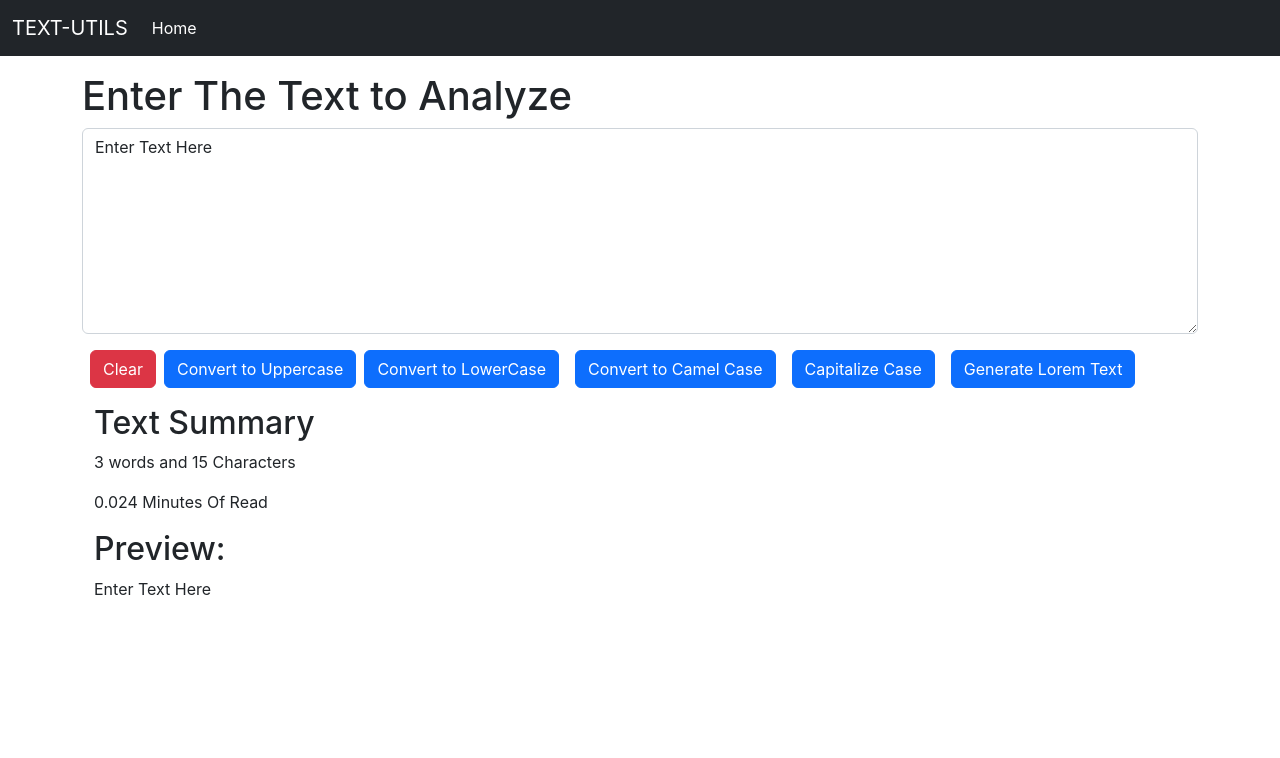
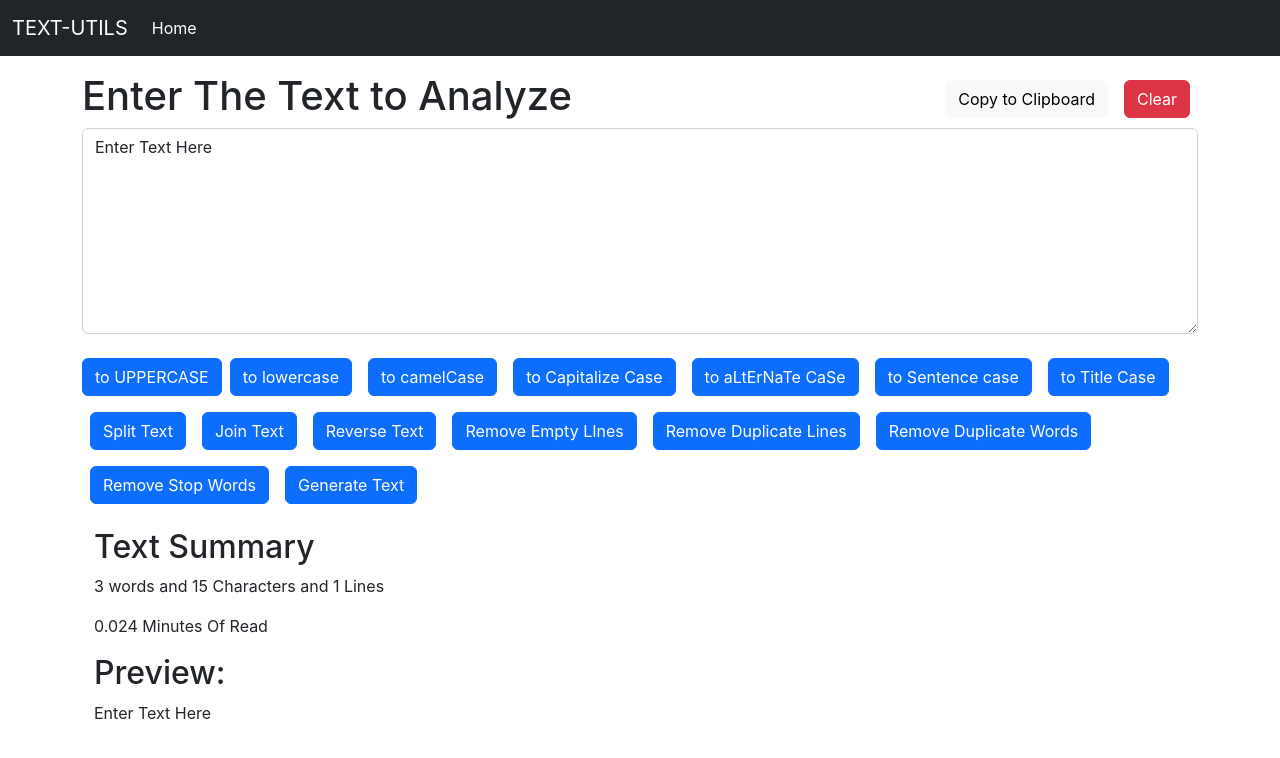
Before and after one commit to shreeparab1890/Texti-Text-Utility, a React (Create React App) app: page / in a window 1280 px wide. Shown: the top 758 px of the page. Built offline with nearby package versions, Linux system fonts and the light colour scheme.

Commit message:
added more utilities

```diff
--- a/src/components/Form.js
+++ b/src/components/Form.js
@@ -7,20 +7,23 @@ const initialState = {
 
 export default function Form() {
   const [text, setText] = useState(initialState.text);
+  const [stop, setStop] = useState("");
 
   const handleClear = () => {
-    let newText = "";
-    setText(newText);
+    setText("");
+    setStop("");
   };
 
   const handleUpClick = () => {
     let newText = text.toUpperCase();
     setText(newText);
+    setStop("");
   };
 
   const handleLoClick = () => {
     let newText = text.toLowerCase();
     setText(newText);
+    setStop("");
   };
 
   const handleCamelCase = () => {
@@ -28,6 +31,7 @@ export default function Form() {
       .toLowerCase()
       .replace(/[^a-zA-Z0-9]+(.)/g, (m, chr) => chr.toUpperCase());
     setText(newText);
+    setStop("");
   };
 
   const handleCapCase = () => {
@@ -38,12 +42,235 @@ export default function Form() {
 
     const newText = arr.join(" ");
     setText(newText);
+    setStop("");
+  };
+
+  const handleAltCase = () => {
+    var midText = text.toLowerCase().split("");
+    console.log(midText);
+    for (var i = 0; i < midText.length; i += 2) {
+      midText[i] = midText[i].toUpperCase();
+      console.log(midText[i]);
+    }
+    const newText = midText.join("");
+    setText(newText);
+    setStop("");
+  };
+
+  const handleSenCase = () => {
+    let newText = text.charAt(0).toUpperCase() + text.slice(1);
+    setText(newText);
+    setStop("");
+  };
+
+  const handleTitleCase = () => {
+    let newText = text.replace(/\w\S*/g, function (t) {
+      return t.charAt(0).toUpperCase() + t.substr(1).toLowerCase();
+    });
+    setText(newText);
+    setStop("");
   };
 
   const handleGenrateText = () => {
     let count = 2;
     let newText = loremIpsum({ p: count });
     setText(newText.toString());
+    setStop("");
+  };
+
+  const handleSplit = () => {
+    let newText = text.split(" ");
+    setText(newText.join("\r\n"));
+    setStop("");
+  };
+
+  const handleJoin = () => {
+    let newText = "";
+    if (text.includes("\r\n")) {
+      newText = text.split("\r\n").join(" ");
+    } else {
+      newText = text.split("\n").join(" ");
+    }
+    setText(newText);
+    setStop("");
+  };
+
+  const handleReverse = () => {
+    let newText = text.split("").reverse().join("");
+    setText(newText);
+    setStop("");
+  };
+
+  const handleRemoveEmpty = () => {
+    let regex = /^\s*$(?:\r\n?|\n)/gm;
+    let newText = text.replace(regex, "");
+    setText(newText);
+    setStop("");
+  };
+
+  const handleDuplicateLines = () => {
+    const newLineExpression = /\r\n|\n\r|\n|\r/g;
+    let newText = text
+      .split(newLineExpression)
+      .filter((item, index, array) => array.indexOf(item) === index)
+      .join("\n");
+    setText(newText);
+    setStop("");
+  };
+
+  const handleDuplicateWords = () => {
+    let newText = text
+      .split(" ")
+      .filter(function (item, i, allItems) {
+        return i == allItems.indexOf(item);
+      })
+      .join(" ");
+    setText(newText);
+    setStop("");
+  };
+
+  const handleStopWord = () => {
+    const stopwords = [
+      "i",
+      "me",
+      "my",
+      "myself",
+      "we",
+      "our",
+      "ours",
+      "ourselves",
+      "you",
+      "your",
+      "yours",
+      "yourself",
+      "yourselves",
+      "he",
+      "him",
+      "his",
+      "himself",
+      "she",
+      "her",
+      "hers",
+      "herself",
+      "it",
+      "its",
+      "itself",
+      "they",
+      "them",
+      "their",
+      "theirs",
+      "themselves",
+      "what",
+      "which",
+      "who",
+      "whom",
+      "this",
+      "that",
+      "these",
+      "those",
+      "am",
+      "is",
+      "are",
+      "was",
+      "were",
+      "be",
+      "been",
+      "being",
+      "have",
+      "has",
+      "had",
+      "having",
+      "do",
+      "does",
+      "did",
+      "doing",
+      "a",
+      "an",
+      "the",
+      "and",
+      "but",
+      "if",
+      "or",
+      "because",
+      "as",
+      "until",
+      "while",
+      "of",
+      "at",
+      "by",
+      "for",
+      "with",
+      "about",
+      "against",
+      "between",
+      "into",
+      "through",
+      "during",
+      "before",
+      "after",
+      "above",
+      "below",
+      "to",
+      "from",
+      "up",
+      "down",
+      "in",
+      "out",
+      "on",
+      "off",
+      "over",
+      "under",
+      "again",
+      "further",
+      "then",
+      "once",
+      "here",
+      "there",
+      "when",
+      "where",
+      "why",
+      "how",
+      "all",
+      "any",
+      "both",
+      "each",
+      "few",
+      "more",
+      "most",
+      "other",
+      "some",
+      "such",
+      "no",
+      "nor",
+      "not",
+      "only",
+      "own",
+      "same",
+      "so",
+      "than",
+      "too",
+      "very",
+      "s",
+      "t",
+      "can",
+      "will",
+      "just",
+      "don",
+      "should",
+      "now",
+    ];
+
+    let res = [];
+    let words = text.split(" ");
+    for (let i = 0; i < words.length; i++) {
+      let word_clean = words[i].split(".").join("");
+      if (!stopwords.includes(word_clean)) {
+        res.push(word_clean);
+      }
+    }
+    let newText = res.join(" ");
+    setText(newText);
+    setStop(stopwords.join(" "));
   };
 
   const handleOnChange = (e) => {
@@ -52,7 +279,31 @@ export default function Form() {
   return (
     <>
       <div>
-        <h1>Enter The Text to Analyze</h1>
+        <div className="row">
+          <div className="col-6">
+            <h1>Enter The Text to Analyze</h1>
+          </div>
+
+          <div className="col-6" style={{ textAlign: "right" }}>
+            <button
+              type="button"
+              className="btn btn-light my-2 mx-2"
+              onClick={() => {
+                navigator.clipboard.writeText(text);
+              }}
+            >
+              Copy to Clipboard
+            </button>
+            <button
+              type="button"
+              className="btn btn-danger my-2 mx-2"
+              onClick={handleClear}
+            >
+              Clear
+            </button>
+          </div>
+        </div>
+
         <div className="mb-3">
           <textarea
             className="form-control"
@@ -63,47 +314,117 @@ export default function Form() {
             onChange={handleOnChange}
           ></textarea>
         </div>
-        <button
-          type="button"
-          className="btn btn-danger mx-2"
-          onClick={handleClear}
-        >
-          Clear
-        </button>
+        <div className="container">
+          <h3>
+            {stop ? "Stopwords: " + stop.split(" ").length + " words" : ""}
+          </h3>
+          <p>{stop}</p>
+        </div>
+
         <button
           type="button"
           className="btn btn-primary"
           onClick={handleUpClick}
         >
-          Convert to Uppercase
+          to UPPERCASE
         </button>
         <button
           type="button"
-          className="btn btn-primary mx-2"
+          className="btn btn-primary my-2 mx-2"
           onClick={handleLoClick}
         >
-          Convert to LowerCase
+          to lowercase
         </button>
         <button
           type="button"
-          className="btn btn-primary mx-2"
+          className="btn btn-primary my-2 mx-2"
           onClick={handleCamelCase}
         >
-          Convert to Camel Case
+          to camelCase
         </button>
         <button
           type="button"
-          className="btn btn-primary mx-2"
+          className="btn btn-primary my-2 mx-2"
           onClick={handleCapCase}
         >
-          Capitalize Case
+          to Capitalize Case
         </button>
         <button
           type="button"
-          className="btn btn-primary mx-2"
+          className="btn btn-primary my-2 mx-2"
+          onClick={handleAltCase}
+        >
+          to aLtErNaTe CaSe
+        </button>
+        <button
+          type="button"
+          className="btn btn-primary my-2 mx-2"
+          onClick={handleSenCase}
+        >
+          to Sentence case
+        </button>
+        <button
+          type="button"
+          className="btn btn-primary my-2 mx-2"
+          onClick={handleTitleCase}
+        >
+          to Title Case
+        </button>
+        <button
+          type="button"
+          className="btn btn-primary my-2 mx-2"
+          onClick={handleSplit}
+        >
+          Split Text
+        </button>
+        <button
+          type="button"
+          className="btn btn-primary my-2 mx-2"
+          onClick={handleJoin}
+        >
+          Join Text
+        </button>
+        <button
+          type="button"
+          className="btn btn-primary my-2 mx-2"
+          onClick={handleReverse}
+        >
+          Reverse Text
+        </button>
+        <button
+          type="button"
+          className="btn btn-primary my-2 mx-2"
+          onClick={handleRemoveEmpty}
+        >
+          Remove Empty LInes
+        </button>
+        <button
+          type="button"
+          className="btn btn-primary my-2 mx-2"
+          onClick={handleDuplicateLines}
+        >
+          Remove Duplicate Lines
+        </button>
+        <button
+          type="button"
+          className="btn btn-primary my-2 mx-2"
+          onClick={handleDuplicateWords}
+        >
+          Remove Duplicate Words
+        </button>
+        <button
+          type="button"
+          className="btn btn-primary my-2 mx-2"
+          onClick={handleStopWord}
+        >
+          Remove Stop Words
+        </button>
+        <button
+          type="button"
+          className="btn btn-primary my-2 mx-2"
           onClick={handleGenrateText}
         >
-          Generate Lorem Text
+          Generate Text
         </button>
       </div>
       <div className="container my-3">
@@ -111,7 +432,8 @@ export default function Form() {
         <p>
           {text === "" ? "0" : text.trim().split(" ").length}{" "}
           {text.trim().split(" ").length === 1 ? "word" : "words"} and{" "}
-          {text.length} Characters
+          {text.length} Characters and{" "}
+          {text === "" ? "0" : text.split(/\r\n|\r|\n/).length} Lines
         </p>
         <p>
           {" "}
```
